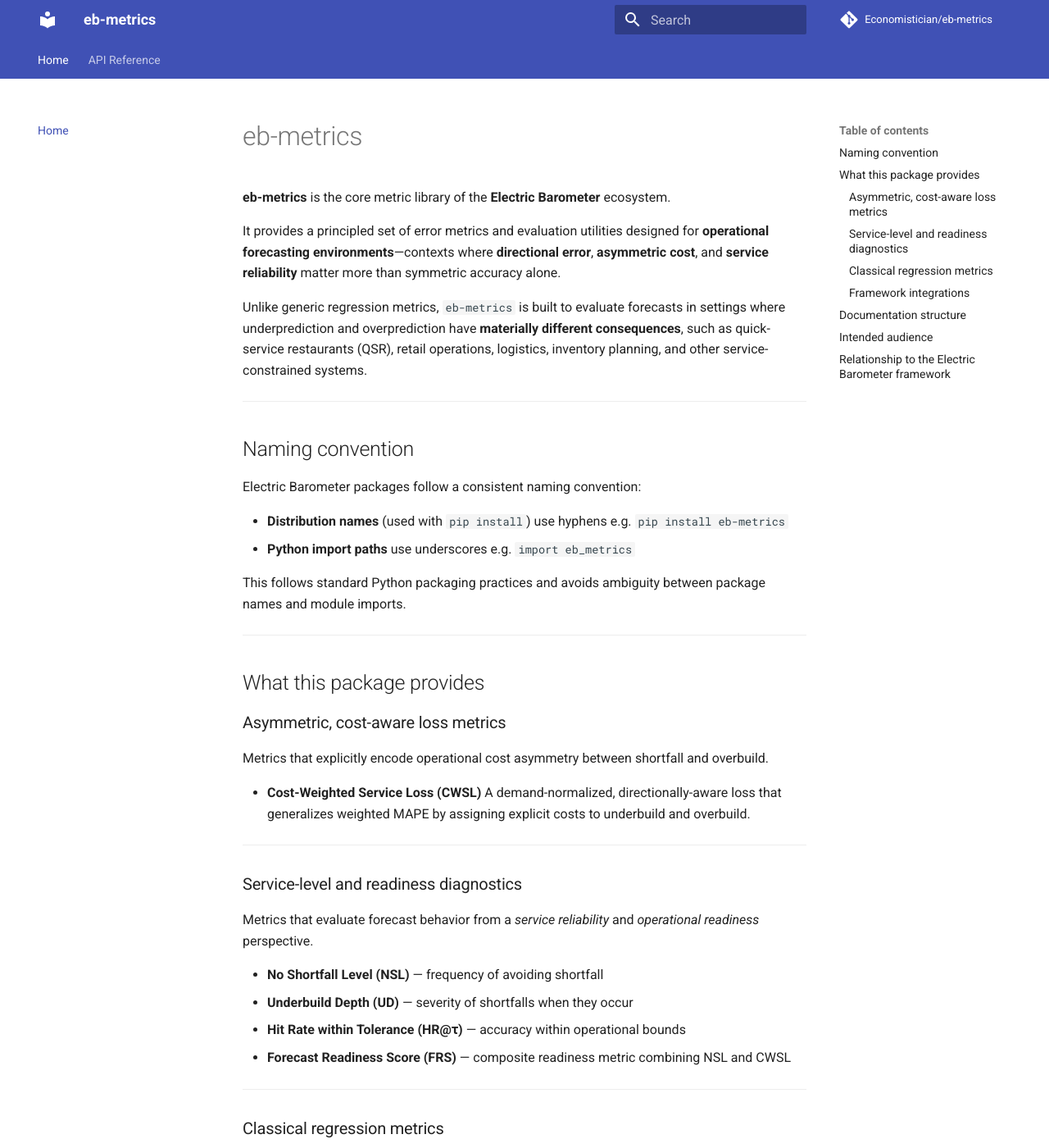
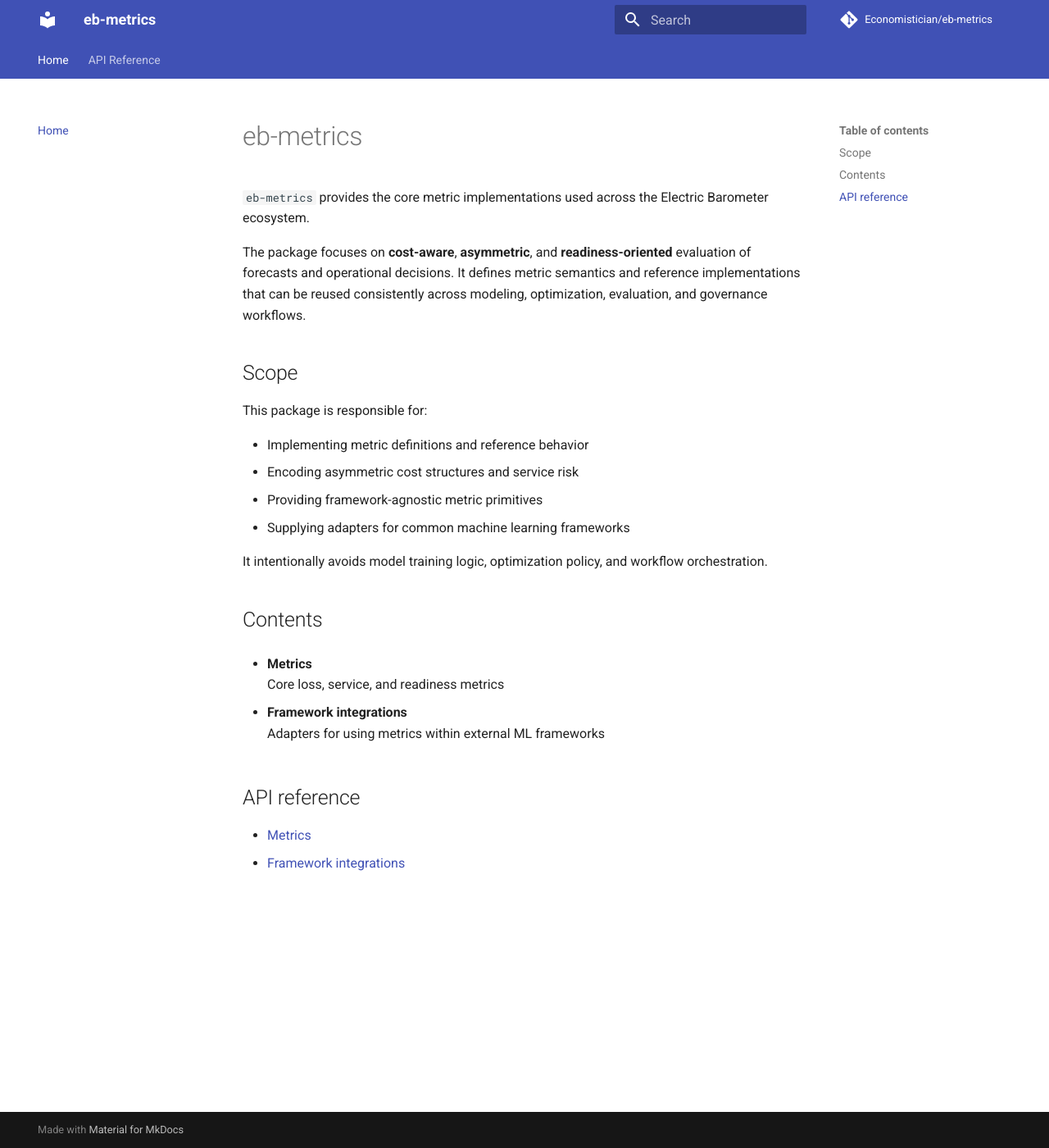
Before and after one commit to Economistician/eb-metrics, an MkDocs documentation site: the page built from docs/index.md, in a window 1280 px wide and 1400 px high. Shown: the whole window at 82% size. Built offline with MkDocs 1.6.1 and Material for MkDocs 9.7.7, drawn with Linux system fonts in a browser that asks for light colours; comment, search, counter and statistics services are not loaded; some of the changed text lies outside the part shown.

Commit message:
Add initial eb-metrics documentation pages

```diff
--- a/docs/index.md
+++ b/docs/index.md
@@ -1,108 +1,29 @@
 # eb-metrics
 
-**eb-metrics** is the core metric library of the **Electric Barometer** ecosystem.
+`eb-metrics` provides the core metric implementations used across the Electric Barometer ecosystem.
 
-It provides a principled set of error metrics and evaluation utilities designed
-for **operational forecasting environments**—contexts where **directional error**,
-**asymmetric cost**, and **service reliability** matter more than symmetric
-accuracy alone.
+The package focuses on **cost-aware**, **asymmetric**, and **readiness-oriented** evaluation of forecasts and operational decisions. It defines metric semantics and reference implementations that can be reused consistently across modeling, optimization, evaluation, and governance workflows.
 
-Unlike generic regression metrics, `eb-metrics` is built to evaluate forecasts
-in settings where underprediction and overprediction have **materially different
-consequences**, such as quick-service restaurants (QSR), retail operations,
-logistics, inventory planning, and other service-constrained systems.
+## Scope
 
----
+This package is responsible for:
 
-## Naming convention
+- Implementing metric definitions and reference behavior
+- Encoding asymmetric cost structures and service risk
+- Providing framework-agnostic metric primitives
+- Supplying adapters for common machine learning frameworks
 
-Electric Barometer packages follow a consistent naming convention:
+It intentionally avoids model training logic, optimization policy, and workflow orchestration.
 
-- **Distribution names** (used with `pip install`) use hyphens
-  e.g. `pip install eb-metrics`
-- **Python import paths** use underscores
-  e.g. `import eb_metrics`
+## Contents
 
-This follows standard Python packaging practices and avoids ambiguity between
-package names and module imports.
+- **Metrics**
+  Core loss, service, and readiness metrics
 
----
+- **Framework integrations**
+  Adapters for using metrics within external ML frameworks
 
-## What this package provides
+## API reference
 
-### Asymmetric, cost-aware loss metrics
-Metrics that explicitly encode operational cost asymmetry between shortfall
-and overbuild.
-
-- **Cost-Weighted Service Loss (CWSL)**
-  A demand-normalized, directionally-aware loss that generalizes weighted MAPE
-  by assigning explicit costs to underbuild and overbuild.
-
----
-
-### Service-level and readiness diagnostics
-Metrics that evaluate forecast behavior from a *service reliability* and
-*operational readiness* perspective.
-
-- **No Shortfall Level (NSL)** — frequency of avoiding shortfall
-- **Underbuild Depth (UD)** — severity of shortfalls when they occur
-- **Hit Rate within Tolerance (HR@τ)** — accuracy within operational bounds
-- **Forecast Readiness Score (FRS)** — composite readiness metric combining NSL and CWSL
-
----
-
-### Classical regression metrics
-Standard symmetric error metrics included for baseline comparison and diagnostic
-validation.
-
-- MAE, MSE, RMSE
-- MAPE, WMAPE, sMAPE
-- MedAE, MASE, MSLE, RMSLE
-
----
-
-### Framework integrations
-Adapters that allow Electric Barometer metrics to integrate cleanly into
-common machine-learning workflows.
-
-- **scikit-learn** scorers (e.g., for `GridSearchCV`, `cross_val_score`)
-- **Keras / TensorFlow** loss functions for cost-aware model training
-
----
-
-## Documentation structure
-
-- **API Reference**
-  All metric and framework documentation is generated automatically from
-  NumPy-style docstrings in the source code using `mkdocstrings`.
-
-Conceptual motivation, formal definitions, and interpretive guidance for these
-metrics are documented in the companion research repository **eb-papers**.
-
----
-
-## Intended audience
-
-This documentation is intended for:
-
-- data scientists and applied ML practitioners
-- forecasting and demand-planning teams
-- operations and service analytics leaders
-- researchers working in cost-sensitive or service-constrained environments
-
-The focus throughout is on **decision-relevant evaluation**, not abstract
-statistical accuracy.
-
----
-
-## Relationship to the Electric Barometer framework
-
-`eb-metrics` provides the **metric layer** of the Electric Barometer ecosystem.
-It is designed to be used alongside:
-
-- **eb-evaluation** — structured forecast evaluation workflows
-- **eb-adapters** — integrations with external forecasting systems
-- **eb-papers** — formal definitions, theory, and technical notes
-
-Together, these components support a unified approach to measuring
-*forecast readiness*, not just forecast error.
+- [Metrics](api/metrics.md)
+- [Framework integrations](api/frameworks.md)
```
Also changed, not shown: docs/api/frameworks.md (+3 -8 lines), docs/api/metrics.md (+3 -5 lines).
